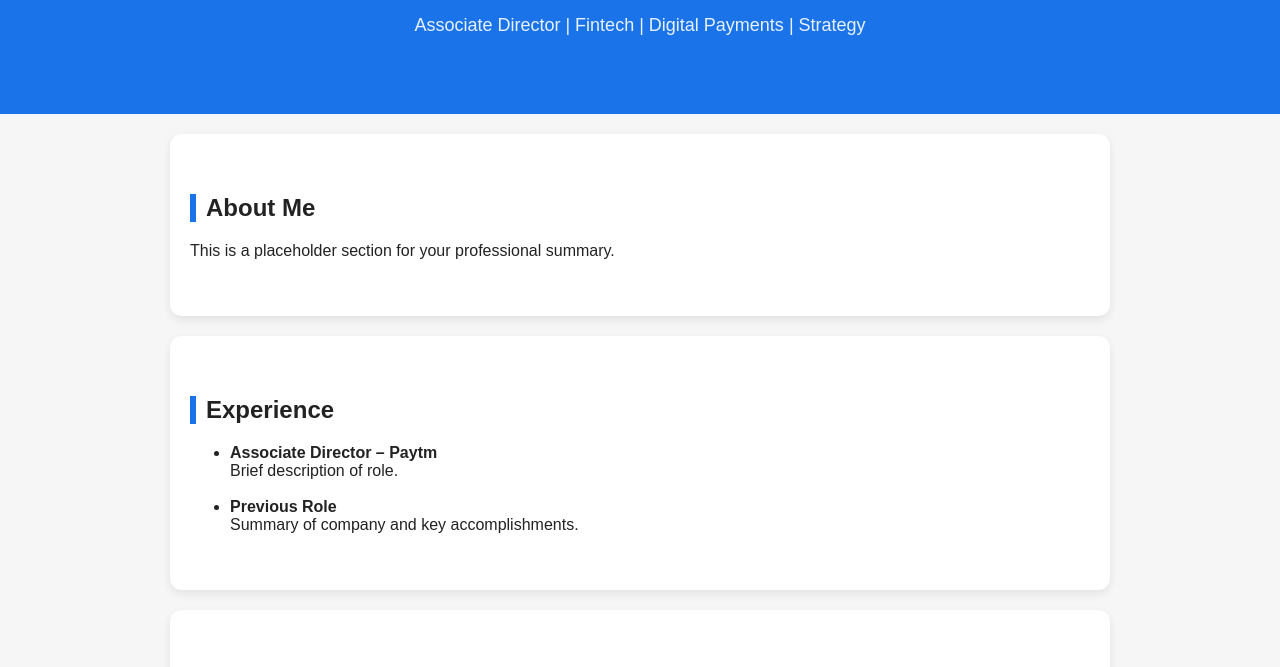
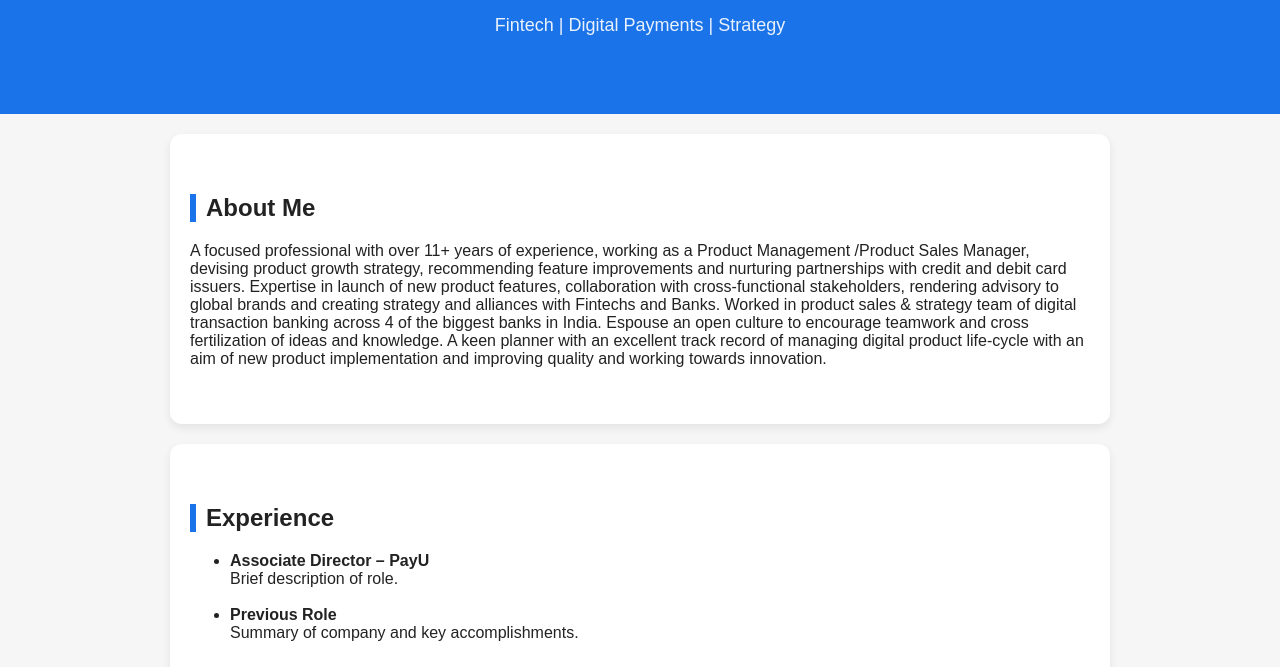
Before and after one commit to Singha12345/manish-website, a plain HTML site: page index.html in a window 1280 px wide. Shown: the part 111-778 px from the top of the page. Drawn offline with Linux system fonts and the light colour scheme.

Commit message:
Update index.html
Introduction

```diff
--- a/index.html
+++ b/index.html
@@ -20,18 +20,20 @@
 <body>
   <header>
     <h1>Manish Singha</h1>
-    <p>Associate Director | Fintech | Digital Payments | Strategy</p>
+    <p>Fintech | Digital Payments | Strategy</p>
   </header>
 
   <section>
     <h2>About Me</h2>
-    <p>This is a placeholder section for your professional summary.</p>
+    <p>A focused professional with over 11+ years of experience, working as a Product Management /Product Sales Manager, devising product growth strategy, recommending feature improvements and nurturing partnerships with credit and debit card issuers. Expertise in launch of new product features, collaboration with cross-functional stakeholders, rendering advisory to global brands and creating strategy and alliances with Fintechs and Banks.
+Worked in product sales & strategy team of digital transaction banking across 4 of the biggest banks in India. Espouse an open culture to encourage teamwork and cross fertilization of ideas and knowledge.
+A keen planner with an excellent track record of managing digital product life-cycle with an aim of new product implementation and improving quality and working towards innovation.</p>
   </section>
 
   <section>
     <h2>Experience</h2>
     <ul>
-      <li><strong>Associate Director – Paytm</strong><br/>Brief description of role.</li>
+      <li><strong>Associate Director – PayU</strong><br/>Brief description of role.</li>
       <br/>
       <li><strong>Previous Role</strong><br/>Summary of company and key accomplishments.</li>
     </ul>
```
